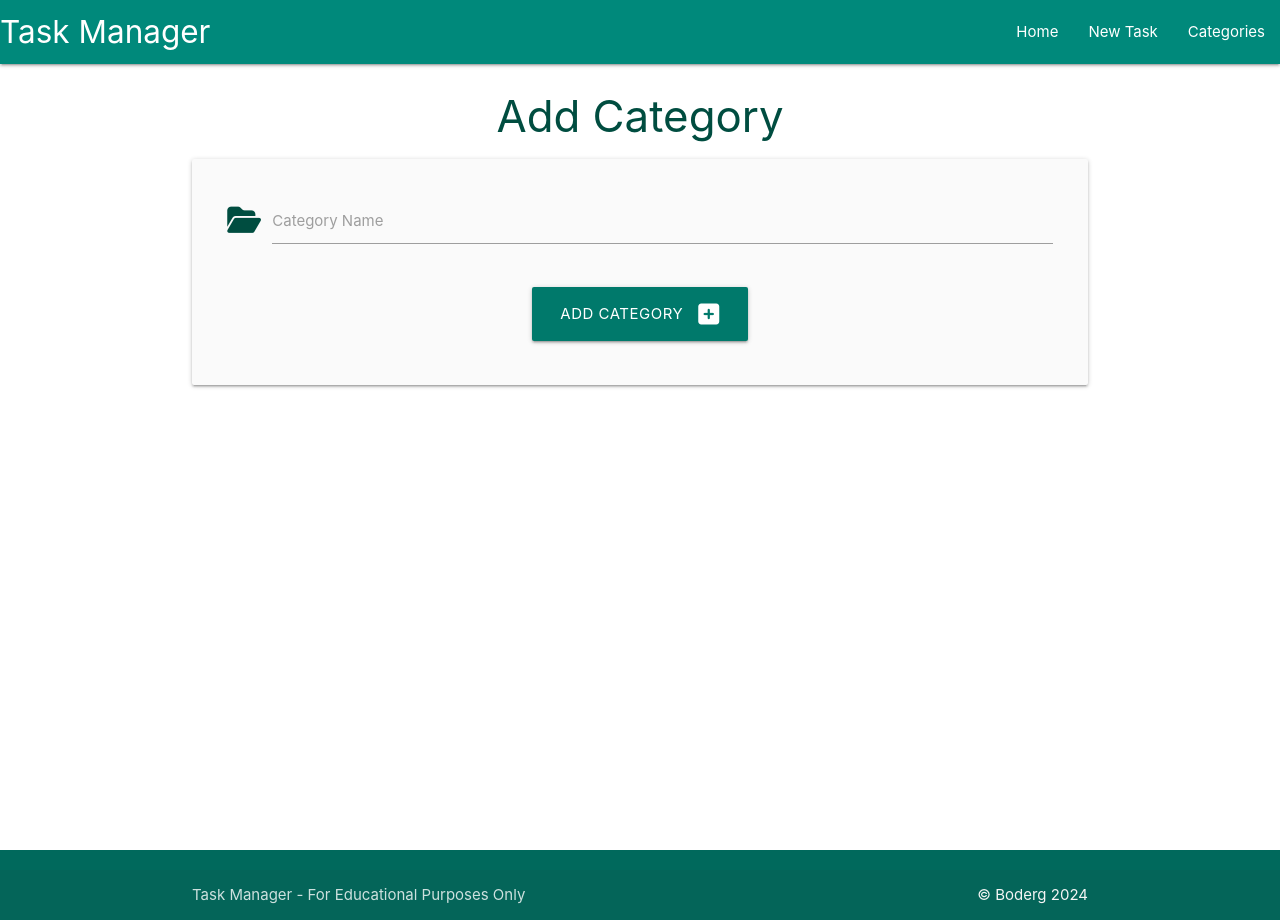
After one commit to boderg/task-manager, a Flask app: page /add_category in a window 1280 px wide. The commit adds this page. Run offline with Flask 3, Linux system fonts and the light colour scheme.

Commit message:
Add category selector

```diff
--- a/taskmanager/routes.py
+++ b/taskmanager/routes.py
@@ -1,4 +1,4 @@
-from flask import render_template
+from flask import render_template, request, redirect, url_for
 from taskmanager import app, db
 from taskmanager.models import Category, Task
 
@@ -6,3 +6,18 @@ from taskmanager.models import Category, Task
 @app.route("/")
 def home():
     return render_template("tasks.html")
+
+
+@app.route("/categories")
+def categories():
+    return render_template("categories.html")
+
+
+@app.route("/add_category", methods=["GET", "POST"])
+def add_category():
+    if request.method == "POST":
+        category = Category(category_name=request.form.get("category_name"))
+        db.session.add(category)
+        db.session.commit()
+        return redirect(url_for("categories"))
+    return render_template("add_category.html")
--- /dev/null
+++ b/taskmanager/templates/add_category.html
@@ -0,0 +1,29 @@
+{% extends "base.html" %}
+
+{% block content %}
+
+<h3 class="teal-text text-darken-4 center-align">Add Category</h3>
+
+
+<div class="row card-panel grey lighten-5">
+  <form class="col s12" method="POST" action="{{ url_for('add_category') }}">
+    <!-- category_name -->
+    <div class="row">
+      <div class="input-field col s12">
+        <i class="fas fa-folder-open prefix teal-text text-darken-4"></i>
+        <input id="category_name" name="category_name" minlength="3" maxlength="25" type="text" class="validate" required>
+        <label for="category_name">Category Name</label>
+      </div>
+    </div>
+    <!-- Submit button -->
+    <div class="row">
+      <div class="col s12 center-align">
+        <button class="btn-large waves-effect waves-light teal darken-2" type="submit" name="action">
+          Add Category <i class="fas fa-plus-square right"></i>
+        </button>
+      </div>
+  </form>
+</div>
+
+
+{% endblock %}
--- a/taskmanager/templates/base.html
+++ b/taskmanager/templates/base.html
@@ -19,7 +19,7 @@
         <ul class="right hide-on-med-and-down">
           <li><a href="{{ url_for('home') }}">Home</a></li>
           <li><a href="">New Task</a></li>
-          <li><a href="">Categories</a></li>
+          <li><a href="{{ url_for('categories') }}">Categories</a></li>
         </ul>
       </div>
     </nav>
@@ -28,7 +28,7 @@
     <ul class="sidenav" id="mobile-demo">
       <li><a href="{{ url_for('home') }}">Home</a></li>
       <li><a href="">New Task</a></li>
-      <li><a href="">Categories</a></li>
+      <li><a href="{{ url_for('categories') }}">Categories</a></li>
     </ul>
   </header>
 
```
Also changed, not shown: taskmanager/templates/categories.html (added, +15 -0 lines).
